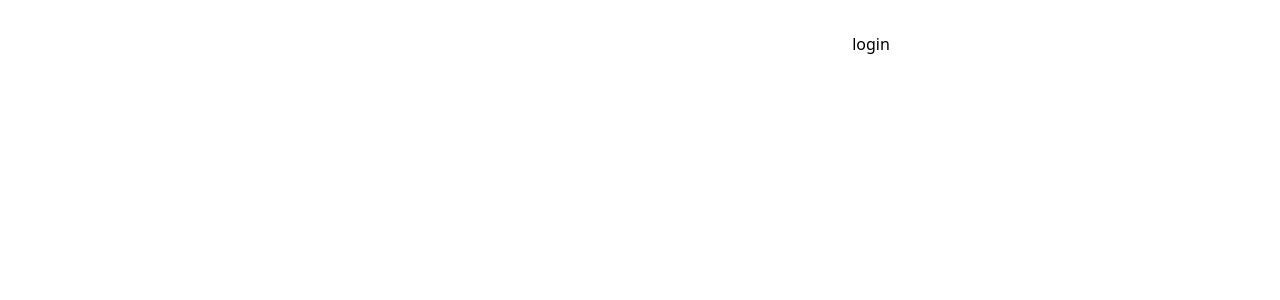
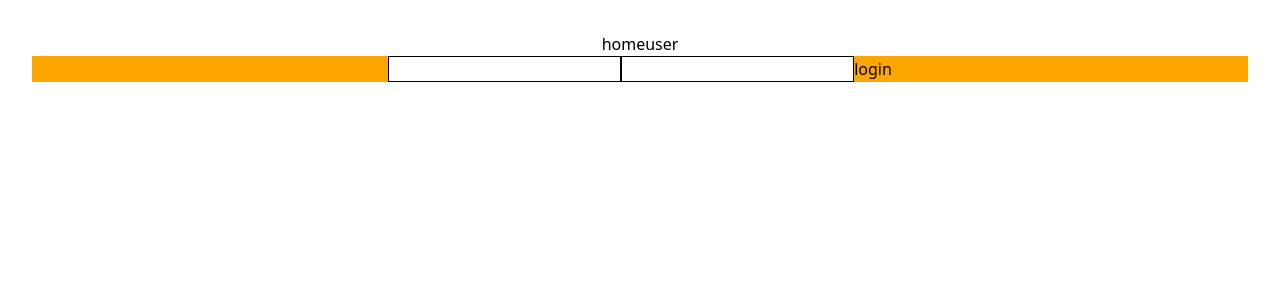
Before and after one commit to vladserikov/frontent-financeTracker, a React (Vite) app: page / in a window 1280 px wide. Shown: the top 300 px of the page. Built offline with nearby package versions, Linux system fonts and the light colour scheme.

Commit message:
api setup

```diff
--- a/package.json
+++ b/package.json
@@ -10,12 +10,11 @@
     "preview": "vite preview"
   },
   "dependencies": {
-    "localforage": "^1.10.0",
-    "match-sorter": "^6.3.4",
+    "axios": "^1.6.8",
     "react": "^18.2.0",
     "react-dom": "^18.2.0",
     "react-router-dom": "^6.22.3",
-    "sort-by": "^1.2.0"
+    "zustand": "^4.5.2"
   },
   "devDependencies": {
     "@types/react": "^18.2.66",
--- a/src/App.tsx
+++ b/src/App.tsx
@@ -1,12 +1,52 @@
+import { useEffect } from 'react';
 import './App.css';
-import User from './user/User';
+import Login from './login/Login';
+import { useUser } from './state/user';
+import { Storage } from './Storage';
+import {
+	BrowserRouter as Router,
+	Routes,
+	Route,
+	Link,
+	useNavigate,
+} from 'react-router-dom';
 
 function App() {
+	const { initUser, user } = useUser(({ initUser, user }) => ({
+		user,
+		initUser,
+	}));
+	// const navigate = useNavigate();
+
+	useEffect(() => {
+		if (!user) {
+			const userObj = localStorage.getItem('objUser');
+			if (userObj) {
+				initUser(JSON.parse(userObj));
+				// navigate('/user');
+			} else {
+			}
+		}
+	}, [initUser, user]);
+
 	return (
-		<>
-			<User />
-		</>
+		<Router>
+			<div>
+				<Link to={'/'}>home</Link>
+				<Link to={'/user'}>user</Link>
+			</div>
+			<Routes>
+				<Route path='/' element={<Login />} />
+				<Route path='/user' element={<Storage />} />
+			</Routes>
+		</Router>
 	);
+	// return (
+	// 	<>
+	// 		<Login />
+	// 		<Storage />
+	// 	</>
+	// );
 }
 
 export default App;
--- /dev/null
+++ b/src/Storage.tsx
@@ -0,0 +1,41 @@
+import { useEffect, useState } from 'react';
+import axios from 'axios';
+import { useUser } from './state/user';
+
+const baseUrl = '/api/storage';
+const getStorages = async (token: string) => {
+	const request = await axios.get(baseUrl, {
+		headers: {
+			Authorization: `Bearer ${token}`,
+		},
+	});
+
+	return request.data;
+};
+
+export const Storage = () => {
+	const [storages, setStorages] = useState([]);
+
+	const user = useUser((state) => state.user);
+
+	useEffect(() => {
+		if (user?.token) {
+			const initStorages = async () => {
+				const data = await getStorages(user.token);
+				console.log(data);
+				setStorages(data);
+			};
+			initStorages();
+		}
+	}, [user]);
+	console.log(storages);
+
+	return (
+		<div>
+			<div>
+				{user?.name}
+				{user?.username}
+			</div>
+		</div>
+	);
+};
--- a/src/index.css
+++ b/src/index.css
@@ -1,3 +1,11 @@
 @tailwind base;
 @tailwind components;
 @tailwind utilities;
+
+input {
+    border: 1px black solid;
+}
+.login {
+    width: 100%;
+    background-color: orange;
+}
--- /dev/null
+++ b/src/login/Login.tsx
@@ -0,0 +1,44 @@
+import React, { useState } from 'react';
+
+import { useNavigate } from 'react-router-dom';
+import { useUser } from '../state/user';
+import { loginAction } from './utils/login';
+
+const Login = () => {
+	const [username, setUsername] = useState('');
+	const [password, setPassword] = useState('');
+
+	const navigate = useNavigate();
+
+	const initUser = useUser((state) => state.initUser);
+
+	const onSubmit = async (e: React.FormEvent<HTMLFormElement>) => {
+		e.preventDefault();
+		try {
+			const result = await loginAction({ username, password });
+			initUser(result);
+			navigate('/user');
+			localStorage.setItem('objUser', JSON.stringify(result));
+		} catch (error) {
+			console.log(error);
+		}
+	};
+
+	const onChangeInput =
+		(setValue: React.Dispatch<React.SetStateAction<string>>) =>
+		(e: React.FormEvent<HTMLInputElement>) => {
+			setValue(e.currentTarget.value);
+		};
+
+	return (
+		<div className='login'>
+			<form onSubmit={onSubmit}>
+				<input onChange={onChangeInput(setUsername)} value={username} />
+				<input onChange={onChangeInput(setPassword)} value={password} />
+				<button type='submit'>login</button>
+			</form>
+		</div>
+	);
+};
+
+export default Login;
--- /dev/null
+++ b/src/login/utils/login.ts
@@ -0,0 +1,12 @@
+import axios from 'axios';
+
+const baseUrl = '/api/login';
+export const loginAction = async (loginObj: {
+	username: string;
+	password: string;
+}) => {
+	const request = await axios.post(baseUrl, loginObj);
+
+	if (request.statusText === 'Created') return request.data;
+	throw new Error(request.data.error);
+};
--- a/src/main.tsx
+++ b/src/main.tsx
@@ -1,10 +1,24 @@
-import React from 'react'
-import ReactDOM from 'react-dom/client'
-import App from './App.tsx'
-import './index.css'
+import React from 'react';
+import ReactDOM from 'react-dom/client';
+import App from './App.tsx';
+import './index.css';
+// import { createBrowserRouter, RouterProvider } from 'react-router-dom';
+// import Login from './Login.tsx';
+
+// const router = createBrowserRouter([
+// 	{
+// 		path: '/',
+// 		element: <App />,
+// 	},
+// 	{
+// 		path: '/twst',
+// 		element: <Login />,
+// 	},
+// ]);
 
 ReactDOM.createRoot(document.getElementById('root')!).render(
-  <React.StrictMode>
-    <App />
-  </React.StrictMode>,
-)
+	<React.StrictMode>
+		{/* <RouterProvider router={router} /> */}
+		<App />
+	</React.StrictMode>
+);
--- /dev/null
+++ b/src/state/user.ts
@@ -0,0 +1,19 @@
+import { create } from 'zustand';
+
+type User = {
+	username: string;
+	token: string;
+	name: string;
+};
+
+type UserState = {
+	user: User | null;
+	initUser: (newUser: User) => void;
+	clearUser: () => void;
+};
+
+export const useUser = create<UserState>()((set) => ({
+	user: null,
+	initUser: (newUser) => set(() => ({ user: newUser })),
+	clearUser: () => set(() => ({ user: null })),
+}));
--- a/src/user/User.tsx
+++ b/src/user/User.tsx
@@ -1,5 +1,5 @@
 import React, { useState } from 'react';
-const baseUrl = '/user';
+// const baseUrl = '/user';
 
 function User() {
 	const [name, setName] = useState('');
--- a/vite.config.ts
+++ b/vite.config.ts
@@ -6,10 +6,11 @@ export default defineConfig({
 	plugins: [react()],
 	server: {
 		proxy: {
-			'/': {
+			'/api': {
 				target: 'http://localhost:3001',
 				changeOrigin: true,
 			},
 		},
+		open: '/',
 	},
 });
```
Also changed, not shown: 1 other file (tests, documents, lock files or other folders).
